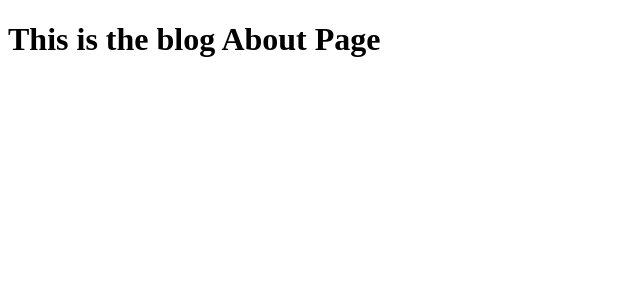
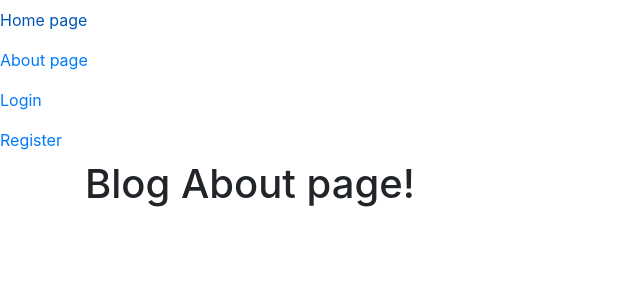
Before and after one commit to NUCCASJNR/Django_After_flask, a Django app: page /blog/about/ in a window 1280 px wide. Shown: the top 300 px of the page, without its empty margins (0-640 px from the left). Run offline with Django 4.2, Linux system fonts and the light colour scheme; some libraries are stand-ins or nearby versions.

Commit message:
Little styling

```diff
--- a/django_project/blog/templates/blog/about.html
+++ b/django_project/blog/templates/blog/about.html
@@ -1,14 +1,4 @@
-<!DOCTYPE html>
-<html lang="en">
-<head>
-    <meta charset="UTF-8">
-     {% if title %}
-    <title>Title: {{ title }}</title>
-    {% else %}
-    <title>About Page</title>
-    {% endif %}
-</head>
-<body>
-<h1>This is the blog About Page</h1>
-</body>
-</html>
+{% extends "blog/base.html" %}
+{% block content %}
+<h1>Blog About page!</h1>
+{% endblock content %}
--- /dev/null
+++ b/django_project/blog/templates/blog/base.html
@@ -0,0 +1,32 @@
+<!DOCTYPE html>
+<html lang="en">
+<head>
+    <meta charset="UTF-8">
+ <meta charset="utf-8">
+    <meta name="viewport" content="width=device-width, initial-scale=1, shrink-to-fit=no">
+
+    <!-- Bootstrap CSS -->
+    <link rel="stylesheet" href="https://cdn.jsdelivr.net/npm/bootstrap@4.0.0/dist/css/bootstrap.min.css">
+     {% if title %}
+    <title>Title: {{ title }}</title>
+    {% else %}
+    <title>About Page</title>
+    {% endif %}
+</head>
+<body>
+<header class="site-header">
+    <div class="navbar-nav">
+        <a class="nav-item nav-link" href="{% url 'blog-home' %}">Home page</a>
+         <a class="nav-item nav-link" href="{% url 'blog-about' %}">About page</a>
+        <a class="nav-item nav-link" href="#">Login</a>
+        <a class="nav-item nav-link" href="#">Register</a>
+    </div>
+</header>
+<div class="container">
+    {% block content %}{% endblock %}
+</div>
+<script src="https://code.jquery.com/jquery-3.2.1.slim.min.js" integrity="sha384-KJ3o2DKtIkvYIK3UENzmM7KCkRr/rE9/Qpg6aAZGJwFDMVNA/GpGFF93hXpG5KkN" crossorigin="anonymous"></script>
+<script src="https://cdn.jsdelivr.net/npm/popper.js@1.12.9/dist/umd/popper.min.js" integrity="sha384-ApNbgh9B+Y1QKtv3Rn7W3mgPxhU9K/ScQsAP7hUibX39j7fakFPskvXusvfa0b4Q" crossorigin="anonymous"></script>
+<script src="https://cdn.jsdelivr.net/npm/bootstrap@4.0.0/dist/js/bootstrap.min.js" integrity="sha384-JZR6Spejh4U02d8jOt6vLEHfe/JQGiRRSQQxSfFWpi1MquVdAyjUar5+76PVCmYl" crossorigin="anonymous"></script>
+</body>
+</html>
```
Also changed, not shown: django_project/blog/templates/blog/home.html (+3 -13 lines).
